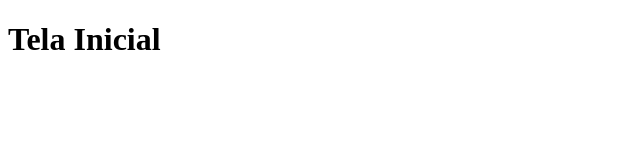
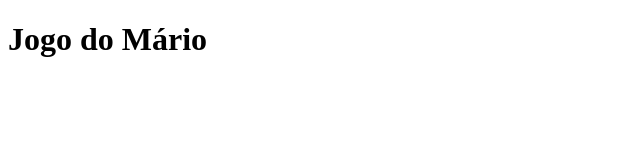
Before and after one commit to brunocesarvilela/mario, a plain HTML site: page index.html in a window 1280 px wide. Shown: the whole page, without its empty margins (0-640 px from the left). Drawn offline with Linux system fonts and the light colour scheme.

Commit message:
Update index.html

```diff
--- a/index.html
+++ b/index.html
@@ -7,6 +7,6 @@
     <title>Jogo do Mario</title>
 </head>
 <body>
-    <h1>Tela Inicial</h1>
+    <h1>Jogo do Mário</h1>
 </body>
 </html>
```
